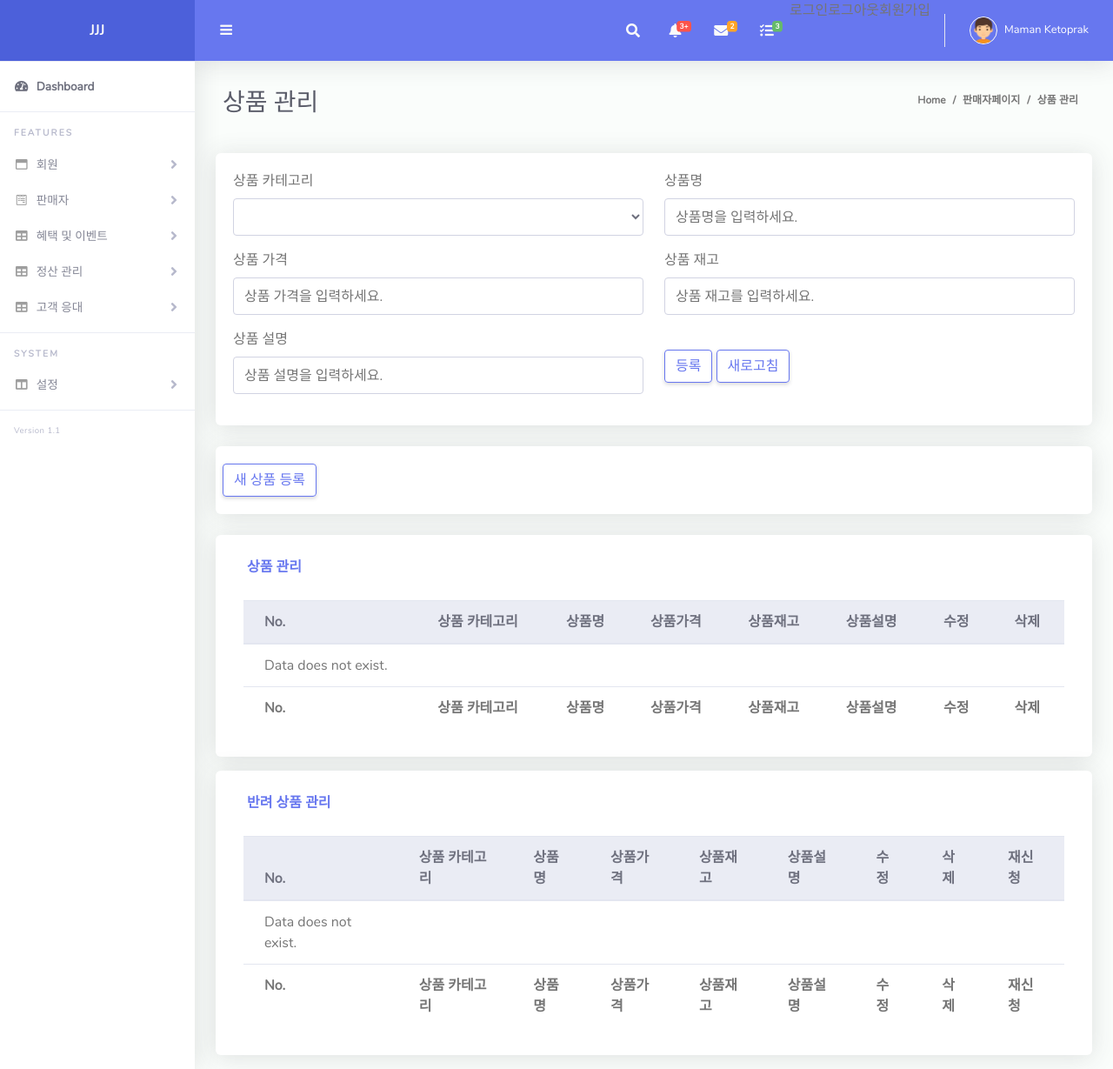
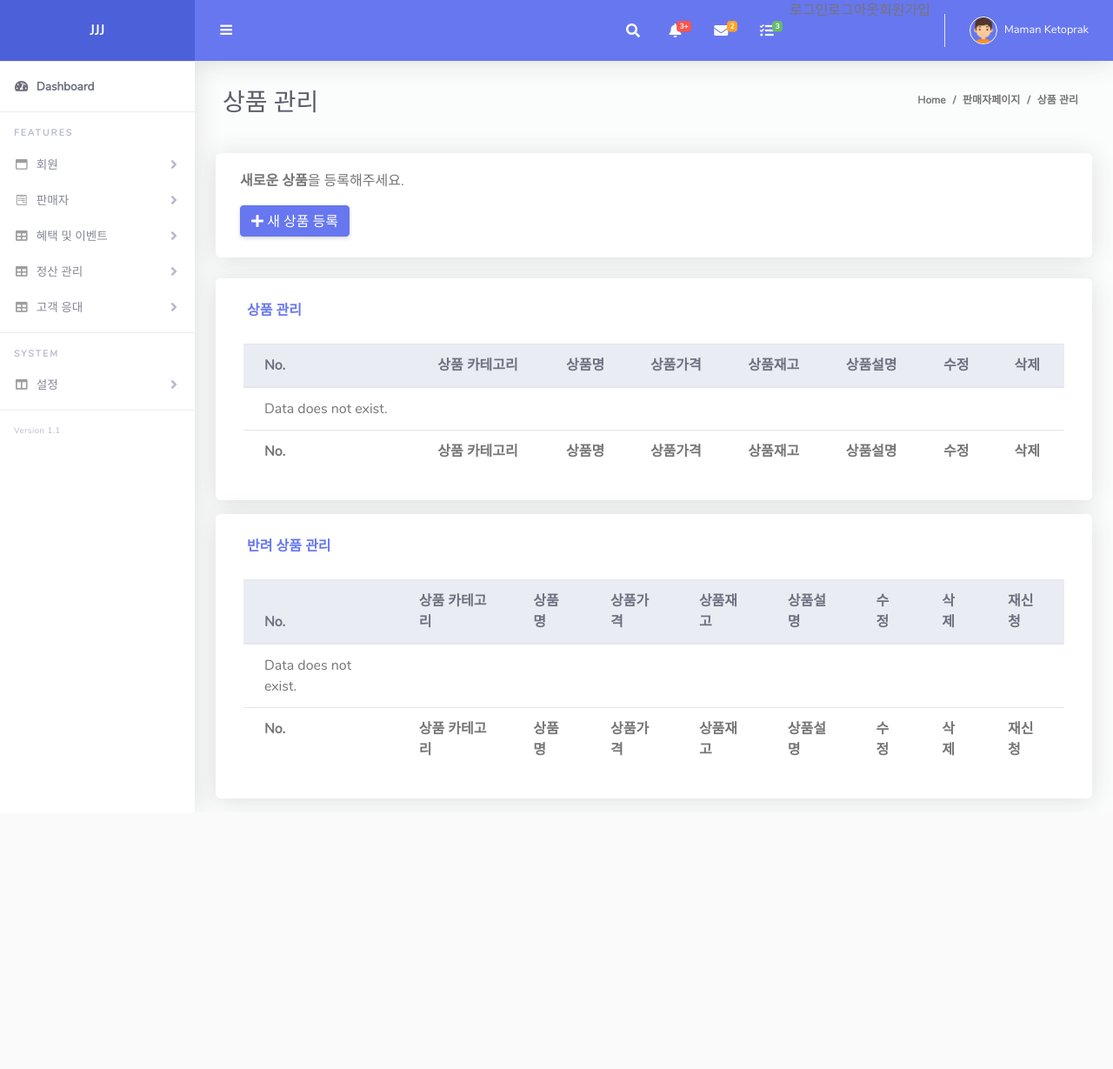
Before and after one commit to jhy11/jjj, a Django app: page /seller/seller-product in a window 1280 px wide. Shown: the whole page at 87% size. After the commit the page ends 923 px from the top, so only its background shows below. Run offline with Django 4.2, Linux system fonts and the light colour scheme; the visitor is signed in with stand-in values (Sample User, id 1); data that the repository does not hold is empty; some libraries are stand-ins or nearby versions.

Commit message:
Update layout on product_post
디자인 변경
이미지 첨부 후 출력

```diff
--- a/seller/templates/seller_info.html
+++ b/seller/templates/seller_info.html
@@ -16,65 +16,16 @@
       <li class="breadcrumb-item active" aria-current="page">상품 관리</li>
     </ol>
   </div>
-
   <div class="row">
     <div class="col">
-      <div class="card mb-4">
-        <div class="card-body">
-          <div class ="row g-3 needs-validation">
-            <div display="none">
-              <div id="Id" name="Id">{{ i.id }}</div>
-            </div>
-            <div class="col-md-6 mb-3" id="shopa">
-                <label class="form-label" for="ProductCategoryId">상품 카테고리</label>
-                <select class="form-control" id="ProductCategoryId" name="ProductCategoryId" required>
-                    {% if ProCategories %}
-                    <option value="" disabled selected>상품 카테고리 선택</option>
-                    {% for i in ProCategories %}
-                    <option value="{{i.id}}">{{i.name}}</option>
-                    {% endfor %}
-                    {% endif %}
-                </select>
-              <div class="valid-feedback">Complete</div>
-            </div>
-            <div class="col-md-6 mb-3">
-              <label class="form-label" for="ProductName">상품명</label>
-              <input class=" form-control" id="ProductName" name="ProductName" type="text" placeholder="상품명을 입력하세요." required/>
-              <div class="valid-feedback">Complete</div>
-            </div>
-            <div class="col-md-6 mb-3">
-              <label class="form-label" for="ProductPrice">상품 가격</label>
-              <input class="form-control" id="ProductPrice" name="ProductPrice" type="text" placeholder="상품 가격을 입력하세요." required/>
-              <div class="valid-feedback">Complete</div>
-            </div>
-            <div class="col-md-6 mb-3">
-                <label class="form-label" for="ProductStock">상품 재고</label>
-                <input class="form-control" id="ProductStock" name="ProductStock" type="text" placeholder="상품 재고를 입력하세요." required/>
-                <div class="valid-feedback">Complete</div>
-            </div>
-            <div class="col-md-6 mb-3">
-                <label class="form-label" for="ProductDescription">상품 설명</label>
-                <input class="form-control" id="ProductDescription" name="ProductDescription" type="text" placeholder="상품 설명을 입력하세요." required/>
-                <div class="valid-feedback">Complete</div>
-            </div>
-            <div class="col-md-6 mb-3">
-              <br>
-              <button class="btn btn-outline-primary" id="btn-submit" type="button">등록</button>
-              <button class="btn btn-outline-primary" type="button">새로고침</button>
-            </div>
-          </div>
-        </div>
-      </div>
-    </div>
-  </div>
-
-  <div class="row">
-    <div class="col">
-      <div class="card mb-4">
-        <div class="card-body">
-          <div class ="row g-3 needs-validation">
-            <button type="button" class="btn btn-outline-primary" onclick="location.href='/seller/product-post'">새 상품 등록</button>
-          </div>
+      <div class="card mb-4 p-2">
+        <div class="card-header pb-3">
+          <h5 class="m-0 font-weight-bold text-primary"></h5>
+          <p><b>새로운 상품</b>을 등록해주세요.</p>
+          <button type="button" class="btn btn-primary pb-1" onclick="location.href='/seller/product-post'">
+            <span class="fas fa-plus" data-fa-transform="shrink-3 down-2"></span>
+            <span>새 상품 등록</span>
+          </button>
         </div>
       </div>
     </div>
```
Also changed, not shown: config/views.py (+16 -2 lines), seller/templates/product_post.html (+11 -8 lines), static/jsmeta/script_seller_product_post.js (+20 -5 lines).
